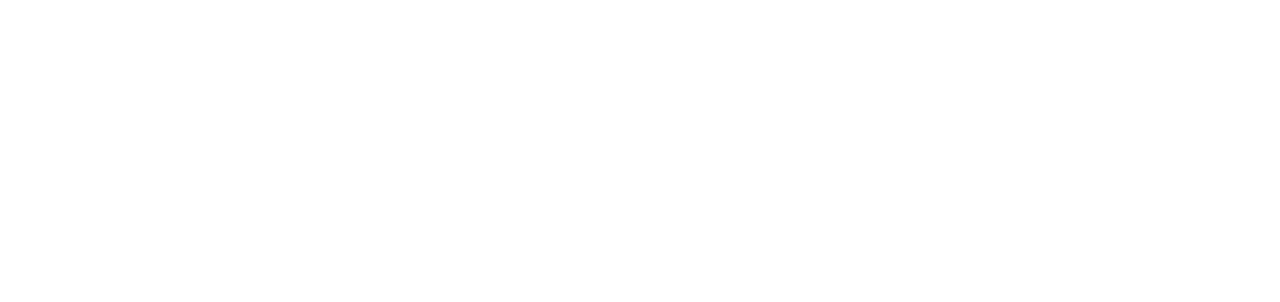
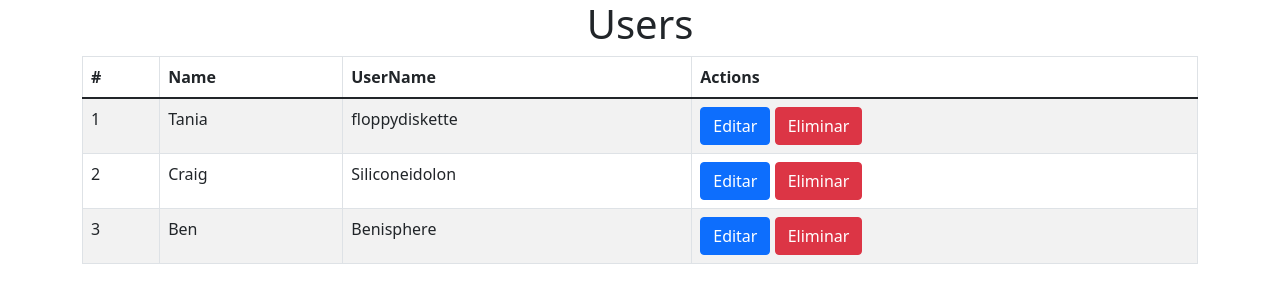
Before and after one commit to RodrigoDEVS/crud-react-hooks-mejorado, a React (Create React App) app: page /users in a window 1280 px wide. Before the commit this address had no page. Shown: the top 302 px of the page. Built offline with nearby package versions, Linux system fonts and the light colour scheme.

Commit message:
Refactorización: se refactorizó la funcionalidad de mostrar usuarios y editar usuarios para que se muestren por separado

```diff
--- a/src/components/AddUserForm.js
+++ b/src/components/AddUserForm.js
@@ -1,15 +1,19 @@
 import React from 'react'
 import { Form, Button } from 'react-bootstrap'
 import { useForm } from 'react-hook-form'
+import { useNavigate } from 'react-router-dom'
 
 const AddUserForm = (props) => {
 
     const { register, formState: { errors }, handleSubmit } = useForm();
 
+    const navigate = useNavigate();
+
     const onSubmit = (data, e) => {
         console.log(data)
         props.addUser(data)
         e.target.reset()
+        navigate('/')
     }
 
     return (
@@ -28,7 +32,7 @@ const AddUserForm = (props) => {
                         <p className='text-danger text-small d-block mb-2' >{errors.username && 'Campo Requerido'}</p>
                 </Form.Group>
 
-                <Button variant="primary" type="submit">Agregar</Button>
+                <Button variant="primary" type="submit" href='/'>Agregar</Button>
             </Form>
         </div>
     )
--- a/src/components/EditUserForm.js
+++ b/src/components/EditUserForm.js
@@ -3,6 +3,7 @@ import {Form, Button} from 'react-bootstrap'
 import { useForm } from 'react-hook-form'
 
 const EditUserForm = (props) => {
+    console.log(props)
     const { register, formState: { errors }, handleSubmit, setValue } = useForm({defaultValues: props.currentUser});
 
     setValue('name', props.currentUser.name)
@@ -16,7 +17,8 @@ const EditUserForm = (props) => {
 
     return (
         <div>
-            <h1>Formulario</h1>
+            <h1>Editar Usuario</h1>
+
             <Form onSubmit={handleSubmit(onSubmit)}>
                 <Form.Group className="mb-3">
                     <Form.Label htmlFor="inputText">Nombre</Form.Label>
@@ -32,6 +34,7 @@ const EditUserForm = (props) => {
 
                 <Button variant="primary" type="submit">Editar Usuario</Button>
             </Form>
+
         </div>
     )
 }
--- a/src/components/UserTable.js
+++ b/src/components/UserTable.js
@@ -1,9 +1,37 @@
 import React from 'react'
 import { Table, Button } from 'react-bootstrap'
+import {Link} from 'react-router-dom'
+import EditUserForm from './EditUserForm'
 
 const UserTable = (props) => {
+    console.log(props)
     return (
         <div>
+            <Table striped bordered hover>
+                <thead>
+                    <tr>
+                        <th>#</th>
+                        <th>Name</th>
+                        <th>UserName</th>
+                        <th>Actions</th>
+                    </tr>
+                </thead>
+                <tbody>
+                    {props.users.map((element, index)=>(
+                        <tr key={index}>
+                            <td>{index+1}</td>
+                            <td>{element.name}</td>
+                            <td>{element.username}</td>
+                            <td>
+                                <Button variant="primary" onClick={()=>{props.editRow(element)}}>Editar</Button>{' '}
+                                <Button variant="danger" >Eliminar</Button>{' '}
+                            </td>
+                        </tr>
+                    ))}
+
+                </tbody>
+            </Table>
+            {/*
             <Table striped bordered hover>
                 <thead>
                     <tr>
@@ -27,6 +55,7 @@ const UserTable = (props) => {
                     ))}
                 </tbody>
             </Table>
+            */}
         </div>
     )
 }
--- a/src/pages/LandingPage.js
+++ b/src/pages/LandingPage.js
@@ -1,8 +1,16 @@
+import { Button } from 'react-bootstrap'
 import React from 'react'
+import { Link } from 'react-router-dom'
 
 const LandingPage = () => {
   return (
-    <div>LandingPage</div>
+    <div style={{textAlign: 'center'}} className='containter'>
+      <h1 >Bienvenido</h1>
+      <p>Por Favor, Elija una Opción:</p>
+      <Button variant="primary"><Link to={'register'} style={{textDecoration: 'none', color: 'white'}}>Registro Nuevo</Link></Button>{' '}
+
+      <Button variant="primary" href='/users'>Mostrar Usuarios</Button>
+    </div>
   )
 }
 
--- /dev/null
+++ b/src/pages/Register.js
@@ -0,0 +1,13 @@
+import React from 'react'
+import AddUserForm from '../components/AddUserForm'
+
+const Register = () => {
+  return (
+    <div className={'container'}>
+        <h1>Registro de Usuario</h1>
+        <AddUserForm/>
+    </div>
+  )
+}
+
+export default Register
--- /dev/null
+++ b/src/pages/Users.js
@@ -0,0 +1,49 @@
+import React, { useState } from 'react'
+import UserTable from '../components/UserTable'
+import { v4 as uuidv4 } from 'uuid';
+import EditUserForm from '../components/EditUserForm';
+
+const Users = () => {
+
+    const usersData = [
+        { id: uuidv4(), name: 'Tania', username: 'floppydiskette' },
+        { id: uuidv4(), name: 'Craig', username: 'Siliconeidolon' },
+        { id: uuidv4(), name: 'Ben', username: 'Benisphere' }
+    ]
+
+    //state
+    const [users, setUsers] = useState(usersData)
+
+    //Eliminar Usuarios
+    const deleteUser = (id) => {
+        setUsers(users.filter(user => user.id != id))
+    }
+
+    //Editar Usuario
+    const [editing, setEditing] = useState(false)
+
+    const [currentUser, setCurrentUser] = useState({
+        id: null, name: '', username: ''
+    })
+
+    const editRow = (user) => {
+        setEditing(true)
+        setCurrentUser({ id: user.id, name: user.name, username: user.username })
+    }
+
+    const updateUser = (id, updatedUser) => {
+        setEditing(false)
+        setUsers(users.map(user => (user.id === id ? updatedUser : user)))
+
+    }
+
+    return (
+        <div className='containter'>
+            <h1 style={{ textAlign: 'center' }} >Users</h1>
+            {/*<UserTable users={users} deleteUser={deleteUser} editRow={editRow}/>*/}
+            {editing?<EditUserForm currentUser={currentUser} updateUser={updateUser}/>:<UserTable users={users} deleteUser={deleteUser} editRow={editRow}/>}
+        </div>
+    )
+}
+
+export default Users
--- a/src/routers/AppRouter.js
+++ b/src/routers/AppRouter.js
@@ -1,12 +1,16 @@
 import React from 'react'
 import { BrowserRouter, Routes, Route } from 'react-router-dom';
 import LandingPage from '../pages/LandingPage';
+import Register from '../pages/Register';
+import Users from '../pages/Users';
 
 const AppRouter = () => {
   return (
     <BrowserRouter>
       <Routes>
         <Route path="/" element={<LandingPage/>}/>
+        <Route path="/register" element={<Register/>}/>
+        <Route path="/users" element={<Users/>}/>
       </Routes>
     </BrowserRouter>
   )
```
